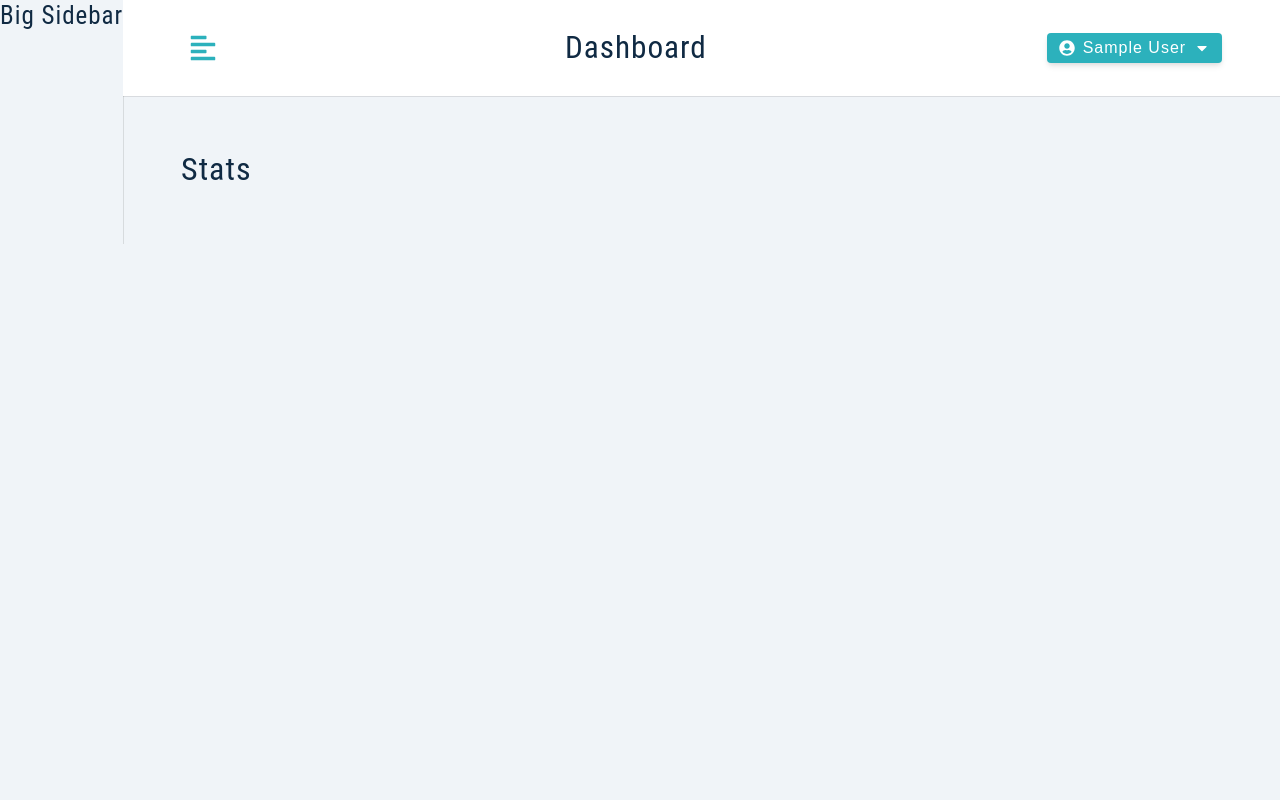
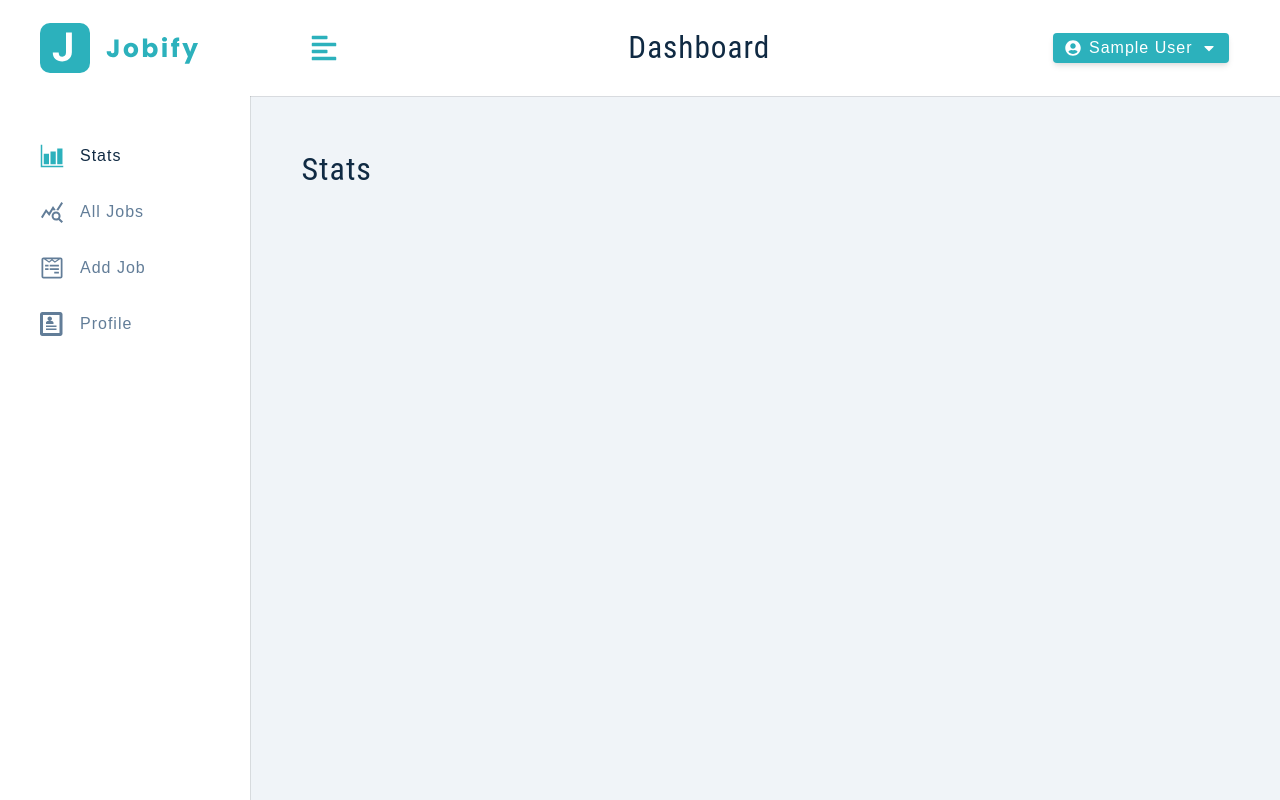
Before and after one commit to mnyef/MERN---Jobify, a React (Create React App) app in the folder client/: page / in a window 1280 px wide. Built offline with nearby package versions, Linux system fonts and the light colour scheme; sample sign-in values are in the browser's storage.

Commit message:
Big Sidebar

```diff
--- a/client/src/components/BigSidebar.js
+++ b/client/src/components/BigSidebar.js
@@ -1,10 +1,26 @@
+import { useAppContext } from '../context/appContext';
+import NavLinks from './NavLinks';
+import Logo from '../components/Logo';
 import Wrapper from '../assets/wrappers/BigSidebar';
 
 const BigSidebar = () => {
+  const { showSidebar } = useAppContext();
   return (
     <Wrapper>
-      <h4>Big Sidebar</h4>
+      <div
+        className={
+          showSidebar ? 'sidebar-container ' : 'sidebar-container show-sidebar'
+        }
+      >
+        <div className='content'>
+          <header>
+            <Logo />
+          </header>
+          <NavLinks />
+        </div>
+      </div>
     </Wrapper>
   );
 };
+
 export default BigSidebar;
--- /dev/null
+++ b/client/src/components/NavLinks.js
@@ -0,0 +1,29 @@
+import { NavLink } from 'react-router-dom';
+import links from '../utils/links';
+
+const NavLinks = ({ toggleSidebar }) => {
+  return (
+    <div className='nav-links'>
+      {links.map((link) => {
+        const { text, path, id, icon } = link;
+
+        return (
+          <NavLink
+            to={path}
+            key={id}
+            onClick={toggleSidebar}
+            className={({ isActive }) =>
+              isActive ? 'nav-link active' : 'nav-link'
+            }
+            end
+          >
+            <span className='icon'>{icon}</span>
+            {text}
+          </NavLink>
+        );
+      })}
+    </div>
+  );
+};
+
+export default NavLinks;
--- a/client/src/components/SmallSidebar.js
+++ b/client/src/components/SmallSidebar.js
@@ -1,9 +1,8 @@
 import Wrapper from '../assets/wrappers/SmallSidebar';
 import { FaTimes } from 'react-icons/fa';
 import { useAppContext } from '../context/appContext';
-import links from '../utils/links';
-import { NavLink } from 'react-router-dom';
 import Logo from './Logo';
+import NavLinks from './NavLinks';
 
 export const SmallSidebar = () => {
   const { showSidebar, toggleSidebar } = useAppContext();
@@ -21,25 +20,7 @@
           <header>
             <Logo />
           </header>
-          <div className='nav-links'>
-            {links.map((link) => {
-              const { text, path, id, icon } = link;
-
-              return (
-                <NavLink
-                  to={path}
-                  className={({ isActive }) =>
-                    isActive ? 'nav-link active' : 'nav-link'
-                  }
-                  key={id}
-                  onClick={toggleSidebar}
-                >
-                  <span className='icon'>{icon}</span>
-                  {text}
-                </NavLink>
-              );
-            })}
-          </div>
+          <NavLinks toggleSidebar={toggleSidebar} />
         </div>
       </div>
     </Wrapper>
```
